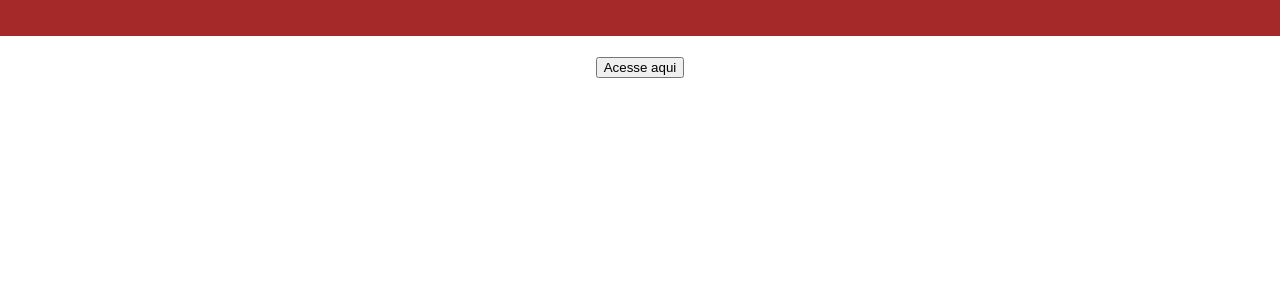
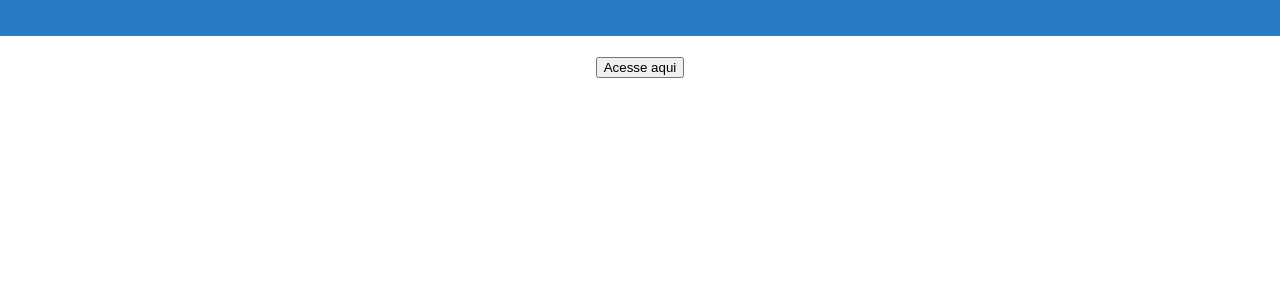
Before and after one commit to jullianamartins/QASolidarioPercy, a React (Create React App) app: page / in a window 1280 px wide. Shown: the top 300 px of the page. Built offline with nearby package versions, Linux system fonts and the light colour scheme.

Commit message:
mudei a cor do header para azul

```diff
--- a/src/App.css
+++ b/src/App.css
@@ -1,5 +1,5 @@
 .header {
-  background-color: rgb(166, 41, 41);
+  background-color: rgb(42, 123, 199);
   color: white;
   padding: 10px;
   text-align: center;
```
